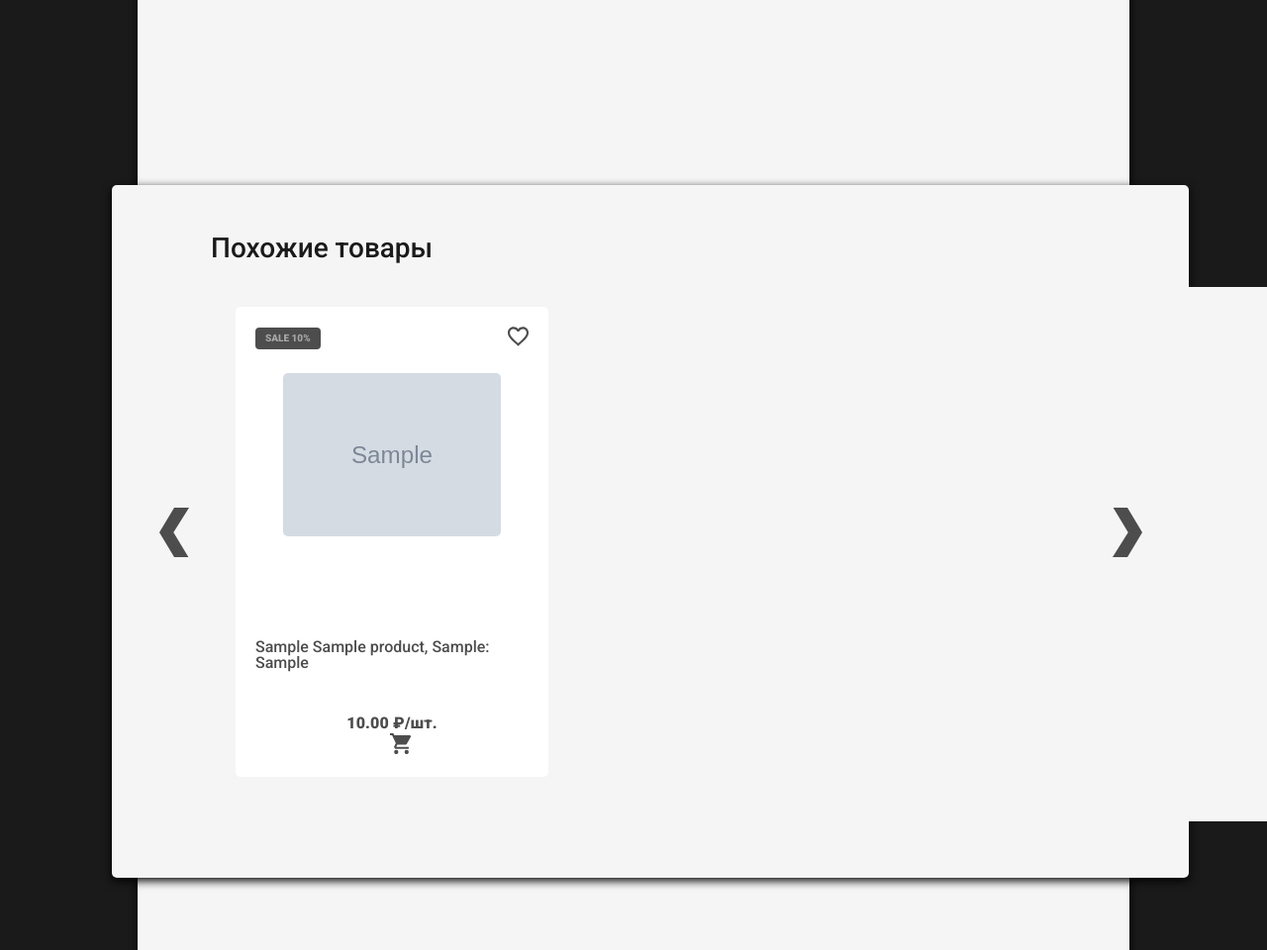
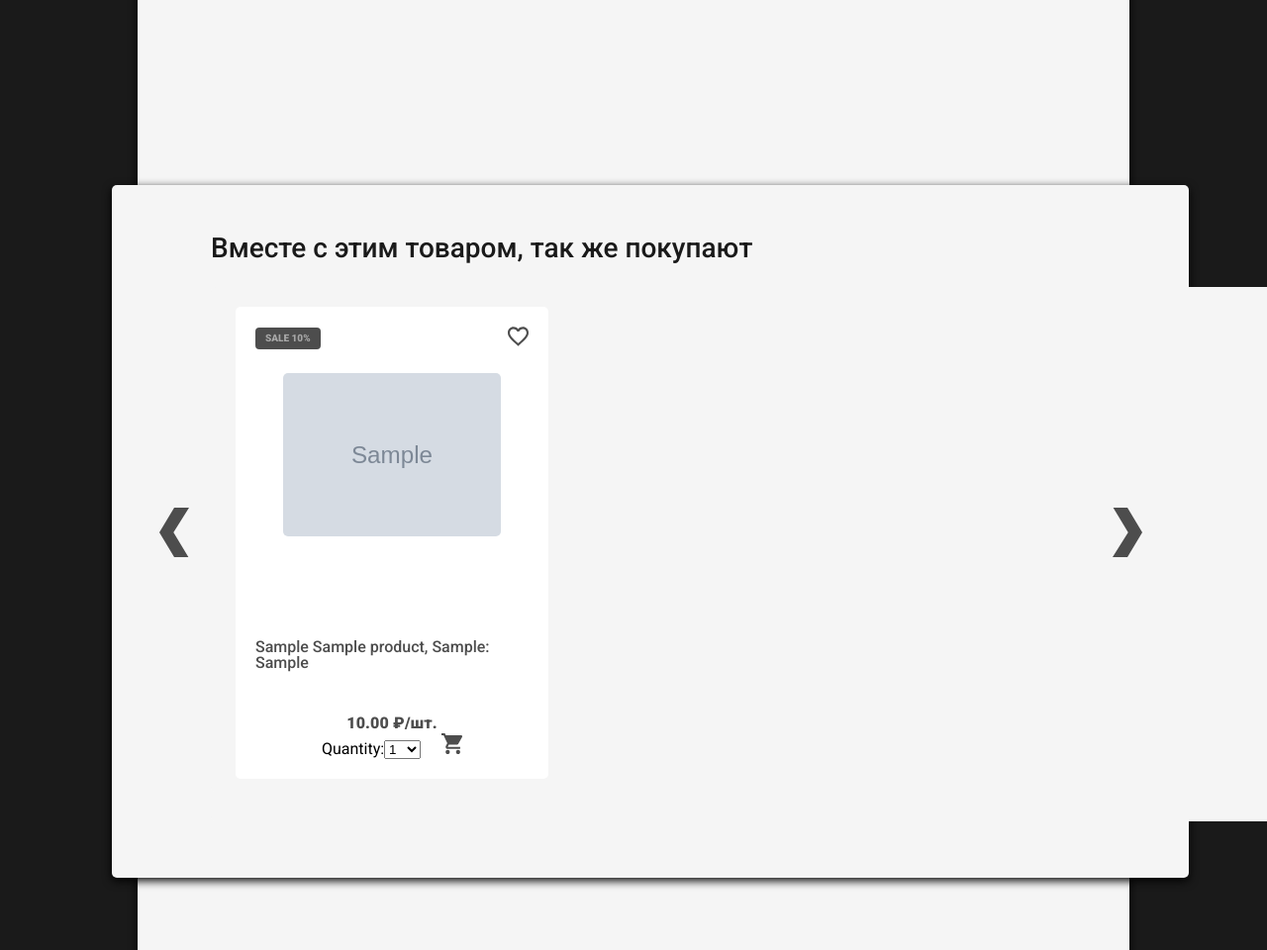
Before and after one commit to DenisMatvienko/backend-e-commerce-market-doomarket, a Django app: a page that uses doomarket/shop/templates/shop/product_detail.html in a window 1280 px wide. Shown: the part 1213-2173 px from the top of the page at 99% size. Run offline with Django 3.2, Linux system fonts and the light colour scheme; tables that the repository leaves empty hold one stand-in row (values such as "Sample post"); grey boxes marked "Sample" are stand-in pictures.

Commit message:
slider name replace

```diff
--- a/doomarket/shop/templates/shop/product_detail.html
+++ b/doomarket/shop/templates/shop/product_detail.html
@@ -126,7 +126,7 @@
 	</div>
 	<div class="recommendation-container">
 		<div class="recommendation__title">
-			<span>{% trans 'Похожие товары' %}</span>
+			<span>{% trans 'Вместе с этим товаром, так же покупают' %}</span>
 		</div>
 		<div class="wrapper">
 			<div class="slider-container">
@@ -161,13 +161,17 @@
 									</a>
 									<div class="card__footer">
 										<div class="card_price">{{ product.price }} ₽/{% trans 'шт.' %}</div>
-										<button class="icon__cart">
-											<svg width="21" height="21" xmlns="http://www.w3.org/2000/svg" xmlns:xlink="http://www.w3.org/1999/xlink" xmlns:svgjs="http://svgjs.com/svgjs">
-												<svg xmlns="http://www.w3.org/2000/svg" width="21" height="21" viewBox="1 1 20 20">
-													<path paint-order="stroke fill markers" fill-rule="evenodd" d="M7 17c-1.1 0-1.99.9-1.99 2S5.9 21 7 21 9 20.1 9 19s-.9-2-1.998-2zM1 1v2h2l3.6 7.59-1.35 2.45c-.16.28-.25.61-.25.96 0 1.1.9 2 2 2H19v-2H7.42a.247.247 0 0 1-.25-.25l.03-.12.898-1.63h7.452c.75 0 1.41-.41 1.749-1.03l3.579-6.49A1.003 1.003 0 0 0 20 3H5.21l-.94-2H1zm16 16c-1.1 0-1.989.9-1.989 2s.89 2 1.99 2 1.998-.9 1.998-2S18.1 17 17 17z"/>
+										<form action="{% url 'cart:cart_add' product.id %}" method="post">
+											{{ cart_product_form }}
+											{% csrf_token %}
+											<button value="submit" class="icon__cart">
+												<svg width="21" height="21" xmlns="http://www.w3.org/2000/svg" xmlns:xlink="http://www.w3.org/1999/xlink" xmlns:svgjs="http://svgjs.com/svgjs">
+													<svg xmlns="http://www.w3.org/2000/svg" width="21" height="21" viewBox="1 1 20 20">
+														<path paint-order="stroke fill markers" fill-rule="evenodd" d="M7 17c-1.1 0-1.99.9-1.99 2S5.9 21 7 21 9 20.1 9 19s-.9-2-1.998-2zM1 1v2h2l3.6 7.59-1.35 2.45c-.16.28-.25.61-.25.96 0 1.1.9 2 2 2H19v-2H7.42a.247.247 0 0 1-.25-.25l.03-.12.898-1.63h7.452c.75 0 1.41-.41 1.749-1.03l3.579-6.49A1.003 1.003 0 0 0 20 3H5.21l-.94-2H1zm16 16c-1.1 0-1.989.9-1.989 2s.89 2 1.99 2 1.998-.9 1.998-2S18.1 17 17 17z"/>
+													</svg>
 												</svg>
-											</svg>
-										</button>
+											</button>
+										</form>
 									</div>
 								</div>
 							</div>
```
